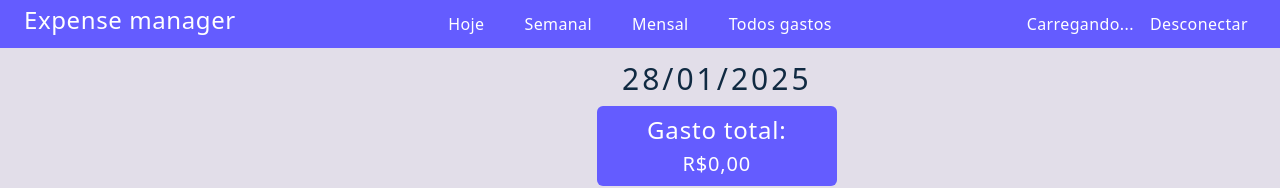
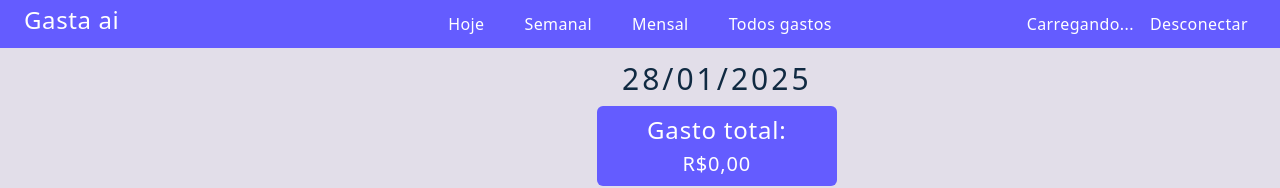
Before and after one commit to EricBrisola/gasta-ai, a React (Vite) app: page /today in a window 1280 px wide. Shown: the top 188 px of the page. Built offline with nearby package versions, Linux system fonts and the light colour scheme; no server answers; the database is empty; sample sign-in values are in the browser's storage.

Commit message:
refactor: changed home btn name

```diff
--- a/src/components/Navbar/index.jsx
+++ b/src/components/Navbar/index.jsx
@@ -13,7 +13,7 @@ const Navbar = () => {
   return (
     <nav className="flex w-full bg-[#645cff] px-6 py-1">
       <NavbarBtn
-        textContent={"Expense manager"}
+        textContent={"Gasta ai"}
         path={"/add-expense"}
         style={"text-white text-2xl flex flex-1 tracking-wide"}
       />
```
